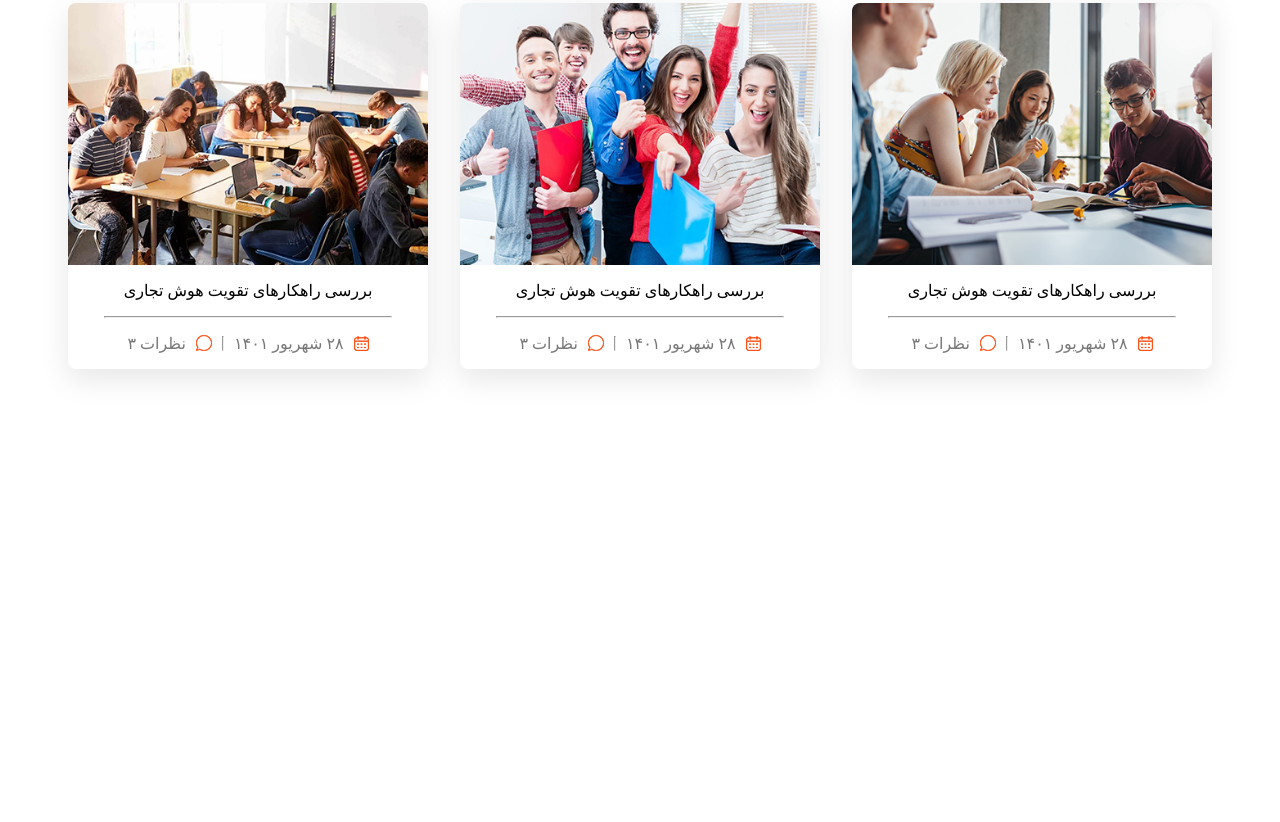
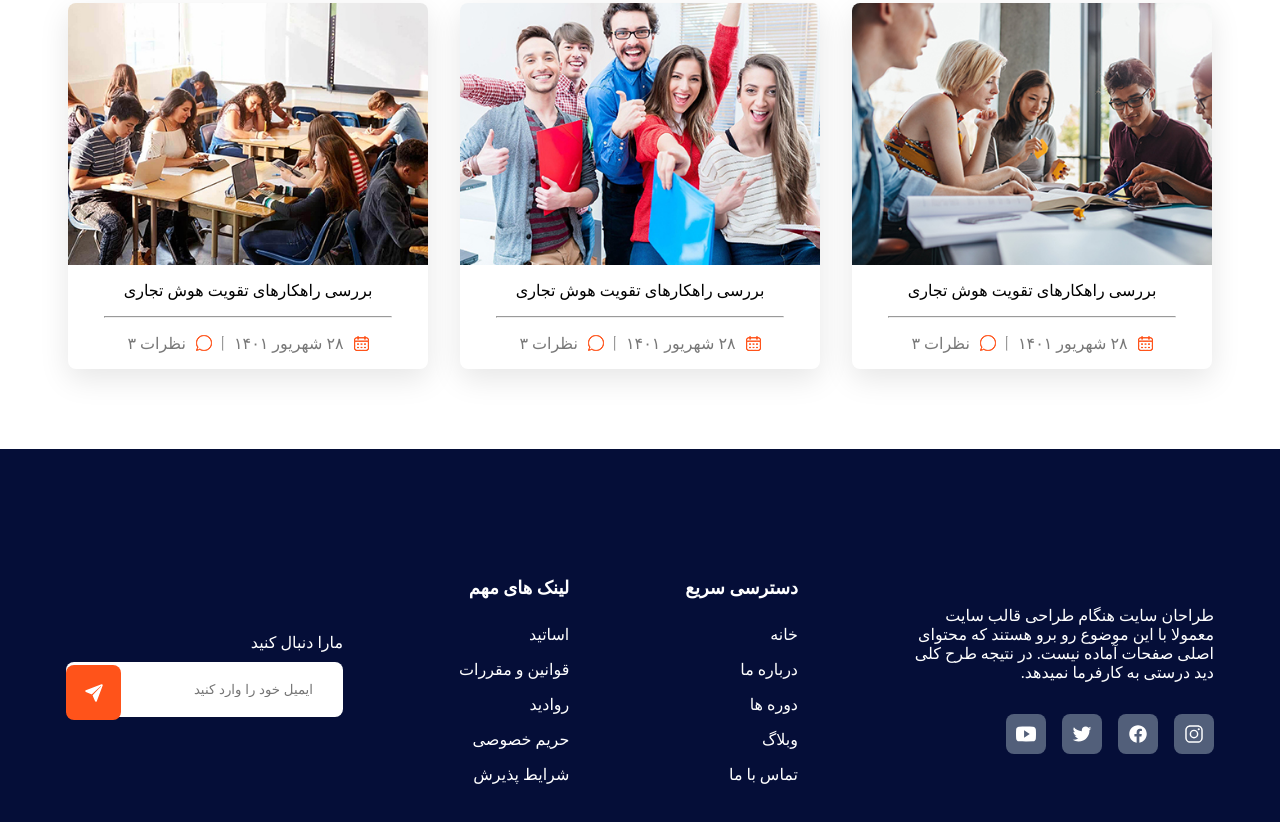
Before and after one commit to MahdisOroji/pouya-academy, a plain HTML site: page index.html in a window 1280 px wide. Shown: the part 6459-7281 px from the top of the page. Before the commit the page ends 6908 px from the top, so only its background shows below. Drawn offline with Linux system fonts and the light colour scheme; files whose address does not match are found by name.

Commit message:
fix and responsive footer

```diff
--- a/index.html
+++ b/index.html
@@ -882,7 +882,96 @@
         </section>
       </main>
 
-      <footer></footer>
+      <footer>
+        <div class="media-wrapper">
+          <p>
+            طراحان سایت هنگام طراحی قالب سایت معمولا با این موضوع رو برو هستند
+            که محتوای اصلی صفحات آماده نیست. در نتیجه طرح کلی دید درستی به
+            کارفرما نمیدهد.
+          </p>
+          <div class="medias">
+            <svg
+              xmlns="http://www.w3.org/2000/svg"
+              class="ionicon s-ion-icon"
+              viewBox="0 0 512 512"
+            >
+              <title>Logo Instagram</title>
+              <path
+                d="M349.33 69.33a93.62 93.62 0 0193.34 93.34v186.66a93.62 93.62 0 01-93.34 93.34H162.67a93.62 93.62 0 01-93.34-93.34V162.67a93.62 93.62 0 0193.34-93.34h186.66m0-37.33H162.67C90.8 32 32 90.8 32 162.67v186.66C32 421.2 90.8 480 162.67 480h186.66C421.2 480 480 421.2 480 349.33V162.67C480 90.8 421.2 32 349.33 32z"
+              ></path>
+              <path
+                d="M377.33 162.67a28 28 0 1128-28 27.94 27.94 0 01-28 28zM256 181.33A74.67 74.67 0 11181.33 256 74.75 74.75 0 01256 181.33m0-37.33a112 112 0 10112 112 112 112 0 00-112-112z"
+              ></path>
+            </svg>
+            <svg
+              xmlns="http://www.w3.org/2000/svg"
+              class="ionicon s-ion-icon"
+              viewBox="0 0 512 512"
+            >
+              <title>Logo Facebook</title>
+              <path
+                d="M480 257.35c0-123.7-100.3-224-224-224s-224 100.3-224 224c0 111.8 81.9 204.47 189 221.29V322.12h-56.89v-64.77H221V208c0-56.13 33.45-87.16 84.61-87.16 24.51 0 50.15 4.38 50.15 4.38v55.13H327.5c-27.81 0-36.51 17.26-36.51 35v42h62.12l-9.92 64.77H291v156.54c107.1-16.81 189-109.48 189-221.31z"
+                fill-rule="evenodd"
+              ></path>
+            </svg>
+            <svg
+              xmlns="http://www.w3.org/2000/svg"
+              class="ionicon s-ion-icon"
+              viewBox="0 0 512 512"
+            >
+              <title>Logo Twitter</title>
+              <path
+                d="M496 109.5a201.8 201.8 0 01-56.55 15.3 97.51 97.51 0 0043.33-53.6 197.74 197.74 0 01-62.56 23.5A99.14 99.14 0 00348.31 64c-54.42 0-98.46 43.4-98.46 96.9a93.21 93.21 0 002.54 22.1 280.7 280.7 0 01-203-101.3A95.69 95.69 0 0036 130.4c0 33.6 17.53 63.3 44 80.7A97.5 97.5 0 0135.22 199v1.2c0 47 34 86.1 79 95a100.76 100.76 0 01-25.94 3.4 94.38 94.38 0 01-18.51-1.8c12.51 38.5 48.92 66.5 92.05 67.3A199.59 199.59 0 0139.5 405.6a203 203 0 01-23.5-1.4A278.68 278.68 0 00166.74 448c181.36 0 280.44-147.7 280.44-275.8 0-4.2-.11-8.4-.31-12.5A198.48 198.48 0 00496 109.5z"
+              ></path>
+            </svg>
+
+            <svg
+              xmlns="http://www.w3.org/2000/svg"
+              class="ionicon s-ion-icon"
+              viewBox="0 0 512 512"
+            >
+              <title>Logo Youtube</title>
+              <path
+                d="M508.64 148.79c0-45-33.1-81.2-74-81.2C379.24 65 322.74 64 265 64h-18c-57.6 0-114.2 1-169.6 3.6C36.6 67.6 3.5 104 3.5 149 1 184.59-.06 220.19 0 255.79q-.15 53.4 3.4 106.9c0 45 33.1 81.5 73.9 81.5 58.2 2.7 117.9 3.9 178.6 3.8q91.2.3 178.6-3.8c40.9 0 74-36.5 74-81.5 2.4-35.7 3.5-71.3 3.4-107q.34-53.4-3.26-106.9zM207 353.89v-196.5l145 98.2z"
+              ></path>
+            </svg>
+          </div>
+        </div>
+        <div class="fast-accesbility">
+          <p>دسترسی سریع</p>
+          <a href="#">خانه</a>
+          <a href="#">درباره ما</a>
+          <a href="#">دوره ها</a>
+          <a href="#">وبلاگ</a>
+          <a href="#">تماس با ما</a>
+        </div>
+        <div class="important-links">
+          <p>لینک های مهم</p>
+          <a href="#">اساتید</a>
+          <a href="#"> قوانین و مقررات</a>
+          <a href="#">روادید</a>
+          <a href="#">حریم خصوصی</a>
+          <a href="#"> شرایط پذیرش</a>
+        </div>
+        <div class="email-box">
+          <p class="input-label">مارا دنبال کنید</p>
+          <div class="email-wrapper">
+            <input type="text" placeholder="ایمیل خود را وارد کنید" />
+            <button>
+              <svg
+                xmlns="http://www.w3.org/2000/svg"
+                class="ionicon s-ion-icon"
+                viewBox="0 0 512 512"
+              >
+                <title>Paper Plane</title>
+                <path
+                  d="M473 39.05a24 24 0 00-25.5-5.46L47.47 185h-.08a24 24 0 001 45.16l.41.13 137.3 58.63a16 16 0 0015.54-3.59L422 80a7.07 7.07 0 0110 10L226.66 310.26a16 16 0 00-3.59 15.54l58.65 137.38c.06.2.12.38.19.57 3.2 9.27 11.3 15.81 21.09 16.25h1a24.63 24.63 0 0023-15.46L478.39 64.62A24 24 0 00473 39.05z"
+                ></path>
+              </svg>
+            </button>
+          </div>
+        </div>
+      </footer>
 
       <!-- <script>
     const hamburger = document.getElementById("hamburger");
--- a/style.css
+++ b/style.css
@@ -9,6 +9,7 @@
 @import url(/styles/teachers-section.css);
 @import url(/styles/client.css);
 @import url(/styles/weblog.css);
+@import url(/styles/footer.css);
 
 @font-face {
   font-family: iranian;
--- /dev/null
+++ b/styles/footer.css
@@ -0,0 +1,127 @@
+footer {
+  background-color: var(--oxford-blue);
+  display: flex;
+  flex-direction: column;
+  align-items: start;
+  justify-content: center;
+  padding: 8rem 2rem;
+  color: var(--white);
+  gap: 3rem;
+}
+
+/* medias icon */
+.media-wrapper {
+  display: flex;
+  flex-direction: column;
+  align-items: start;
+  justify-content: start;
+  gap: 2rem;
+}
+.medias {
+  display: flex;
+  align-items: start;
+  justify-content: start;
+  gap: 1rem;
+}
+.medias > svg {
+  fill: var(--white);
+  background-color: rgba(225, 242, 242, 0.352);
+  width: 40px;
+  height: 40px;
+  padding: 10px;
+  border-radius: 8px;
+}
+/* fast accesbility */
+.fast-accesbility {
+  display: flex;
+  flex-direction: column;
+  gap: 1rem;
+}
+.fast-accesbility > p {
+  font-weight: bold;
+  margin-bottom: 10px;
+  font-size: large;
+}
+.fast-accesbility > a {
+  text-decoration: none;
+  color: var(--white);
+}
+/* important links */
+.important-links {
+  display: flex;
+  flex-direction: column;
+  gap: 1rem;
+}
+.important-links > p {
+  font-weight: bold;
+  margin-bottom: 10px;
+  font-size: large;
+}
+.important-links > a {
+  text-decoration: none;
+  color: var(--white);
+}
+/* mail box */
+.email-box {
+  position: relative;
+  border-radius: 8px;
+  overflow: hidden;
+}
+.email-wrapper {
+  padding: 10px 0;
+}
+.email-wrapper > input {
+  width: 100%;
+  padding: 20px 30px;
+  border-radius: 8px;
+  padding-left: 70px;
+  color: var(--oxford-blue);
+  border: none;
+  outline: none;
+}
+.email-wrapper > button {
+  position: absolute;
+  top: 32px;
+  left: 0;
+  width: 55px;
+  height: 55px;
+  background: var(--red-orange-color-wheel);
+  display: flex;
+  justify-content: center;
+  align-items: center;
+  border: none;
+  border-radius: 8px;
+  cursor: pointer;
+}
+.email-wrapper > button > svg {
+  fill: var(--white);
+}
+@media (min-width: 768px) and (max-width: 1023px) {
+  footer {
+    display: grid;
+    grid-template-columns: repeat(2, 1fr);
+  }
+}
+@media (min-width: 1024px) {
+  footer {
+    display: flex;
+    flex-direction: row;
+    align-items: center;
+    justify-content: space-around;
+  }
+  .media-wrapper>p{
+    width: 300px;
+  }
+  .important-links>a{
+    text-wrap: nowrap;
+  }
+  .important-links>p{
+    text-wrap: nowrap;
+  }
+  .fast-accesbility>a{
+    text-wrap: nowrap;
+  }
+  .fast-accesbility>p{
+    text-wrap: nowrap;
+  }
+}
```
